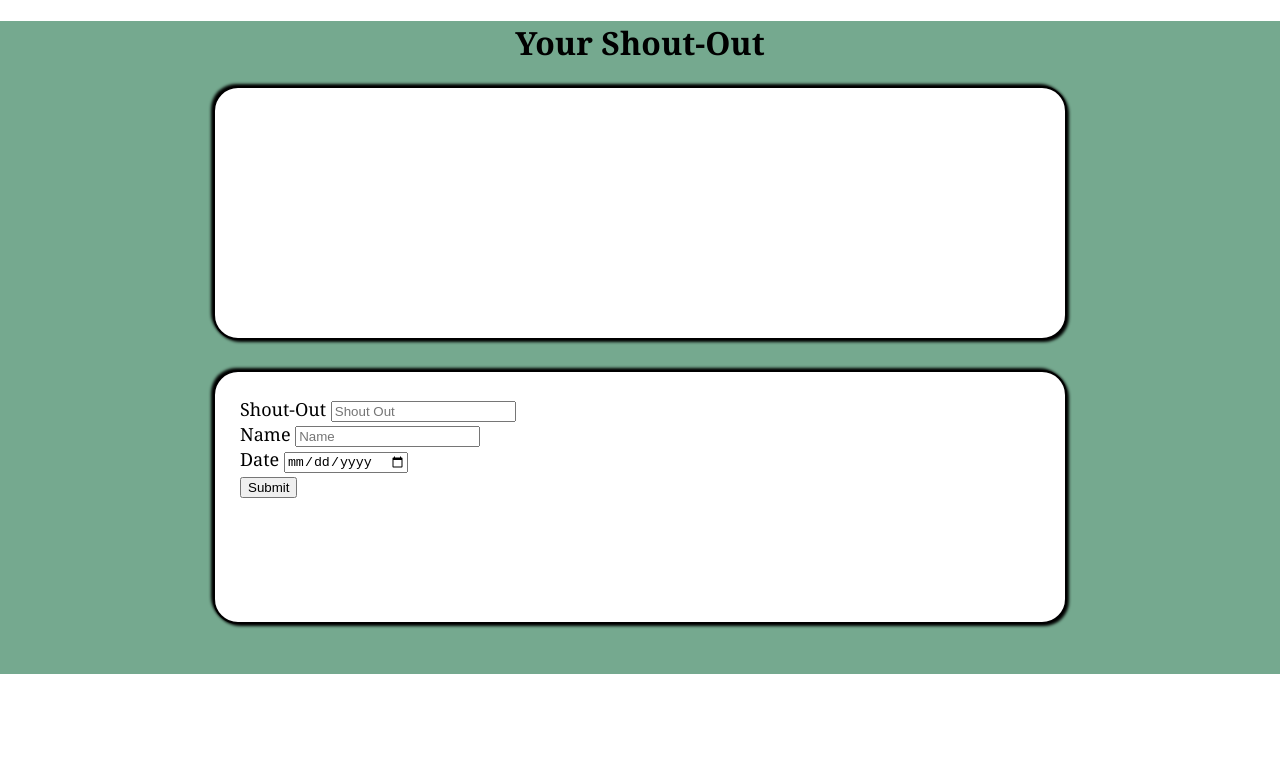
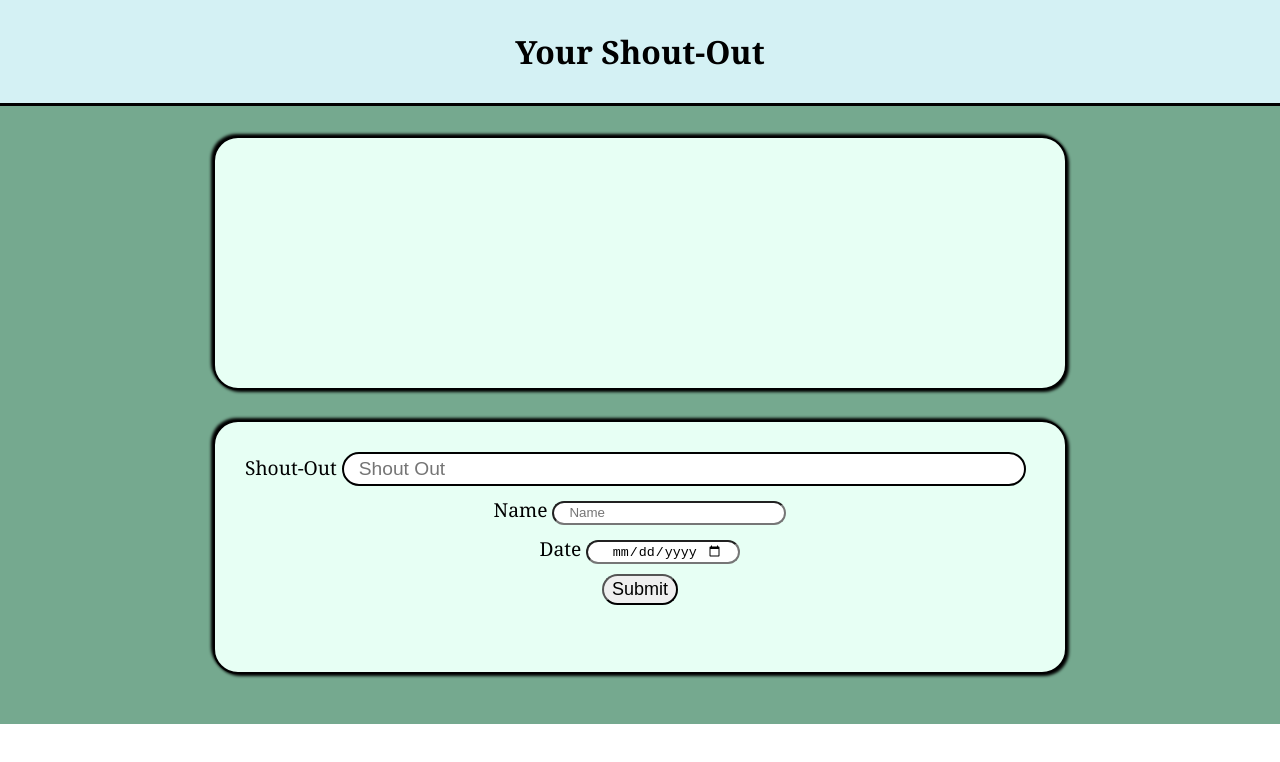
Before and after one commit to ZephaniahWillard2/React-Shout-Out, a React (Create React App) app in the folder react-shout-out/: page / in a window 1280 px wide. Shown: the top 762 px of the page. Built offline with nearby package versions, Linux system fonts and the light colour scheme.

Commit message:
feature branch two styles

```diff
--- a/react-shout-out/src/App.css
+++ b/react-shout-out/src/App.css
@@ -0,0 +1,72 @@
+*{
+    margin: 0%;
+}
+
+.App{
+   text-align: center;
+   font-family: Cambria, Cochin, Georgia, Times, 'Times New Roman', serif;
+   background-color: rgb(117, 169, 143);
+   padding-bottom: 20px;
+}
+
+h1{
+    background-color: #D4F1F4;
+    padding: 30px;
+    border-bottom: solid;
+}
+
+.Display-Message {
+    border: solid 2px black;
+    border-radius: 25px;
+    width: 800px;
+    height: 200px;
+    margin: 30px auto 30px auto;
+    padding: 25px;
+    font-size: larger;
+    background-color: #e7fff4;
+    box-shadow: 2px 2px 3px black, -2px -2px 3px black;
+    overflow-x: scroll;
+}
+
+
+
+#your-message{
+    border: solid 2px black;
+    border-radius: 25px;
+    width: 650px;
+    height: 30px;
+    font-size: inherit;
+    padding: 0px 15px 0px 15px;
+}
+
+#name{
+    border-radius: 25px;
+    width: 200px;
+    height: 20px;
+    padding: 0px 15px 0px 15px;
+}
+
+#date{
+    border-radius: 25px;
+    width: 120px;
+    height: 20px;
+    padding: 0px 15px 0px 15px;
+    text-align: center;
+}
+
+form div{
+    text-align: left;
+    padding: 5px;
+
+}
+
+.info-container{
+text-align: center;}
+
+form button{
+    display: block;
+    margin: 5px auto auto auto;
+    padding: 3px 8px 3px 8px;
+    border-radius: 20px;
+    font-size: large;
+}
--- a/react-shout-out/src/App.js
+++ b/react-shout-out/src/App.js
@@ -24,48 +24,19 @@ function App() {
 
 
 
-  const appStyleObject = {
-    textAlign: 'center',
-    fontFamily: 'cambria',
-    backgroundColor: 'rgb(117, 169, 143)',
-    paddingBottom: '20px'
-  };
-
-
-  const headStyleObject = {
-
-  };
-
-
-  const messageStyleObject = {
-    border: 'solid 2px black',
-    borderRadius: '25px',
-    width: '800px',
-    height: '200px',
-    margin: 'auto auto 30px auto',
-    padding: '25px',
-    fontSize: 'large',
-    textAlign: 'left',
-    backgroundColor: 'white',
-    boxShadow: '2px 2px 3px black, -2px -2px 3px black'
-
-  };
-
-
-
   return (
-    <div className="App" style={appStyleObject}>
-      <h1 style={headStyleObject}>Your Shout-Out</h1>
-      <div className='Display-Message' style={messageStyleObject}>
+    <div className="App">
+      <h1>Your Shout-Out</h1>
+      <div className='Display-Message'>
           {shoutOut.length > 0 &&
            shoutOut[0].message}
       </div>
 
       <form onSubmit={handleSubmit}
-      className='Form'
-      style={messageStyleObject}>
+      className='Display-Message'>
+      {/* have to change this in branch one and main */}
 
-        <div>
+        <div className='Shout-Out'>
             <label htmlFor='your-message'>Shout-Out </label>
             <input id='your-message'
                 type='text'
@@ -75,7 +46,7 @@ function App() {
             </input>
         </div>
 
-        <div>
+        <div className='info-container'>
             <label htmlFor='name'>Name </label>
             <input id='name'
                 type='text'
@@ -84,7 +55,7 @@ function App() {
                 placeholder='Name'></input>
         </div>
 
-        <div>
+        <div className='info-container'>
             <label htmlFor='date'>Date </label>
             <input id='date'
                 type='date'
```
